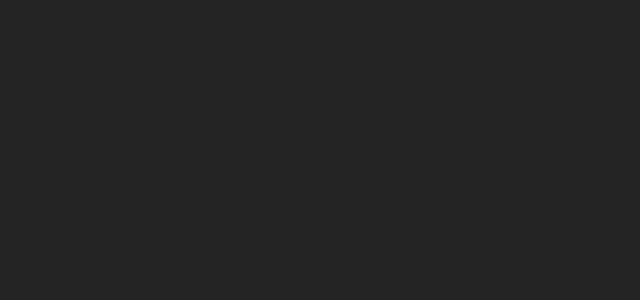
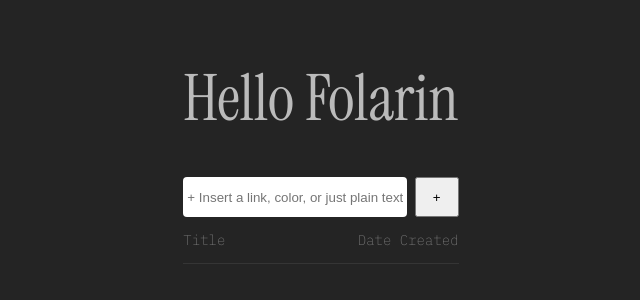
Before and after one commit to byfolarin/100-days-of-Code, a React (Vite) app in the folder code-100/: page /Todolist in a window 1280 px wide. Before the commit this address had no page. Shown: the top 300 px of the page, without its empty margins (319-959 px from the left). Built offline with nearby package versions, Linux system fonts and the light colour scheme; a web font is replaced by a local one.

Commit message:
notif changes

```diff
--- a/code-100/index.html
+++ b/code-100/index.html
@@ -8,6 +8,11 @@
     <link rel="preconnect" href="https://fonts.googleapis.com">
 <link rel="preconnect" href="https://fonts.gstatic.com" crossorigin>
 <link href="https://fonts.googleapis.com/css2?family=Hedvig+Letters+Serif:opsz@12..24&family=IBM+Plex+Mono:ital,wght@0,100;0,200;0,300;0,400;0,500;0,600;0,700;1,100;1,200;1,300;1,400;1,500;1,600;1,700&display=swap" rel="stylesheet">
+
+
+<link rel="preconnect" href="https://fonts.googleapis.com">
+<link rel="preconnect" href="https://fonts.gstatic.com" crossorigin>
+<link href="https://fonts.googleapis.com/css2?family=Instrument+Serif:ital@0;1&display=swap" rel="stylesheet">
   </head>
   <body>
     <div id="root"></div>
--- a/code-100/src/App.jsx
+++ b/code-100/src/App.jsx
@@ -1,6 +1,7 @@
 import React from 'react';
 import { BrowserRouter, Routes, Route, Link } from 'react-router-dom'; // Import React Router components
 import Mainpage from './Mainpage';
+import Todolist from './components/Todolist';
 
 // Main App component
 function App() {
@@ -13,6 +14,7 @@
 
       <Routes>
         <Route path="/" element={<Mainpage />} />
+        <Route path="/Todolist" element={<Todolist />} />
       </Routes>
 
       <>
--- a/code-100/src/Mainpage.jsx
+++ b/code-100/src/Mainpage.jsx
@@ -1,9 +1,14 @@
 import React from 'react'
 import { Link } from 'react-router-dom'; // Import React Router components
-import Todolist from './components/Todolist';
+
 
 
 const Mainpage = () => {
+
+
+
+
+
   return (
     <>
       <h1>100 Days of Code</h1>
@@ -11,10 +16,11 @@
       <div className="task-grid">
             <div className="grid-item">
                   <p className='item-p' >
-                        <Link to="/Todolist">
+                        <Link to="/Todolist" className='list-to'>
                                Todolist
                         </Link>
                   </p>
+
             </div>
 
              <div className="grid-item">
--- a/code-100/src/components/Todolist.jsx
+++ b/code-100/src/components/Todolist.jsx
@@ -1,10 +1,27 @@
-import React from 'react'
+import React, { useEffect, useState } from 'react'
 
 const Todolist = () => {
 
+
   return (
-    <div>
-       <h2 className='display-text'>Hello</h2>
+    <div className='todo-gap'>
+
+        <h1 className='todo-name'>Hello Folarin</h1>
+
+        <div className="input-button">
+       <input type='text' name="" id="search-bar"
+        className='input-search'
+        placeholder='+ Insert a link, color, or just plain text...'/>
+        <button>+</button>
+        </div>
+
+        <div className="div-title">
+            <p>Title</p>
+            <p>Date Created</p>
+        </div>
+
+        <div className="rule"></div>
+
     </div>
   )
 }
--- a/code-100/src/index.css
+++ b/code-100/src/index.css
@@ -14,13 +14,10 @@
 }
 
 a {
+  color: white;
   text-decoration: none;
 }
 
-
-a:hover {
-  color: #585858;
-}
 
 p{
   font-size: 16px;
@@ -50,17 +47,13 @@
 
 .container{
   /* border: 1px solid white; */
-  width: 80%;
+  /* width: 80%; */
   /* display: flex; */
   align-items: center;
   justify-content: space-between;
 }
 
-.rule{
-  width: 50%;
-  height: 1px;
-  background-color: rgba(210, 210, 210, 0.87);
-}
+
 
 li{
   /* border: 1px solid white; */
@@ -82,7 +75,7 @@
 
 
 
-/* Todolist */
+/* Main page */
 .task-grid{
   display: flex;
   gap: 8px;
@@ -95,10 +88,67 @@
 }
 
 .item-p{
+  margin: 200px 0px;
   display: flex;
   align-items: center;
   justify-content: center;
-  background-color: white;
-  width: 300px;
+  background-color: rgb(50, 50, 50);
   height: 50px;
 }
+
+/*
+Todolist */
+.todo-gap{
+ margin: 64px;
+}
+
+.input-button{
+  display: flex;
+  gap: 8px;
+}
+
+.input-button button{
+padding: 0px 16px;
+}
+
+.todo-name{
+  font-family: "Instrument Serif", serif;
+  font-size: 64px;
+  text-align: left;
+}
+
+input[type="text"]{
+  display: flex;
+  align-items: center;
+  width: 100%;
+  height: 40px;
+  border-radius: 4px;
+  border: none;
+  outline: none;
+}
+
+.input-search{
+  padding: 0px 4px;
+}
+
+input[type="text"]:focus{
+  outline: 1px solid rgb(53, 53, 53);
+  box-shadow: 5px 5px 10px rgba(0, 0, 0, 0.2);
+}
+
+.div-title{
+  display: flex;
+  justify-content: space-between;
+  width: 100%;
+}
+
+.div-title p{
+  color: #808080;
+  font-size: 14px;
+}
+
+.rule{
+  width: 100%;
+  height: 0.5px;
+  background-color: rgb(53, 53, 53);
+}
```
